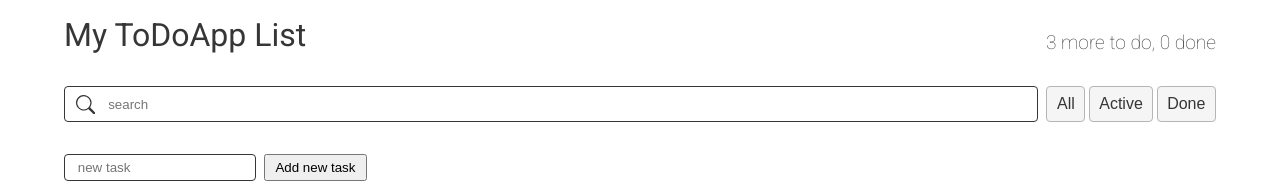
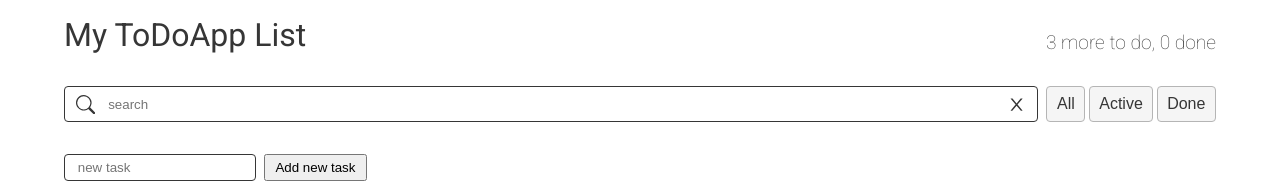
Before and after one commit to anysofronova/react-todo-advanced-app, a React (Create React App) app: page / in a window 1280 px wide. Shown: the top 185 px of the page. Built offline with nearby package versions, Linux system fonts and the light colour scheme.

Commit message:
clear button in search panel

```diff
--- a/src/components/SearchPanel/SearchPanel.jsx
+++ b/src/components/SearchPanel/SearchPanel.jsx
@@ -3,12 +3,17 @@ import ItemStatusFilter from "../ItemStatusFilter/ItemStatusFilter";
 import style from "./SearchPanel.module.css";
 import cn from "classnames";
 import { BsSearch } from "react-icons/bs";
+import { AiOutlineClose } from "react-icons/ai";
 
 const SearchPanel = ({ searchTask, filterTask, filter }) => {
   const [searchText, setSearchText] = useState("");
   const onChangeSearchText = (e) => {
     setSearchText(e);
     searchTask(e);
+  };
+  const onClear = () => {
+    setSearchText("");
+    searchTask("");
   };
   return (
     <div className={cn(style.SearchPanel)}>
@@ -21,6 +26,7 @@ const SearchPanel = ({ searchTask, filterTask, filter }) => {
           onChange={(e) => onChangeSearchText(e.currentTarget.value)}
           value={searchText}
         />
+        <AiOutlineClose onClick={() => onClear()} />
       </label>
       <ItemStatusFilter filterTask={filterTask} filter={filter} />
     </div>
```
